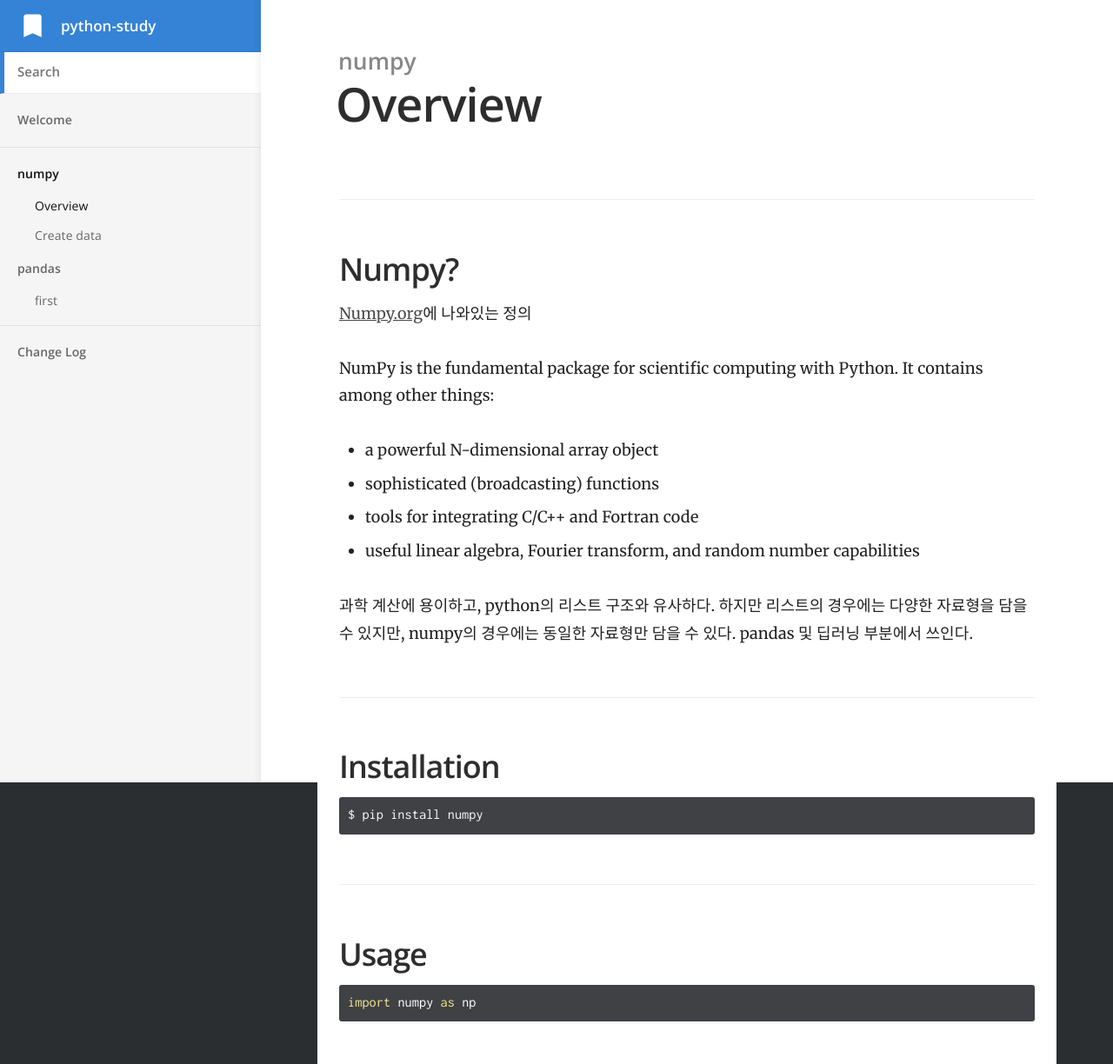
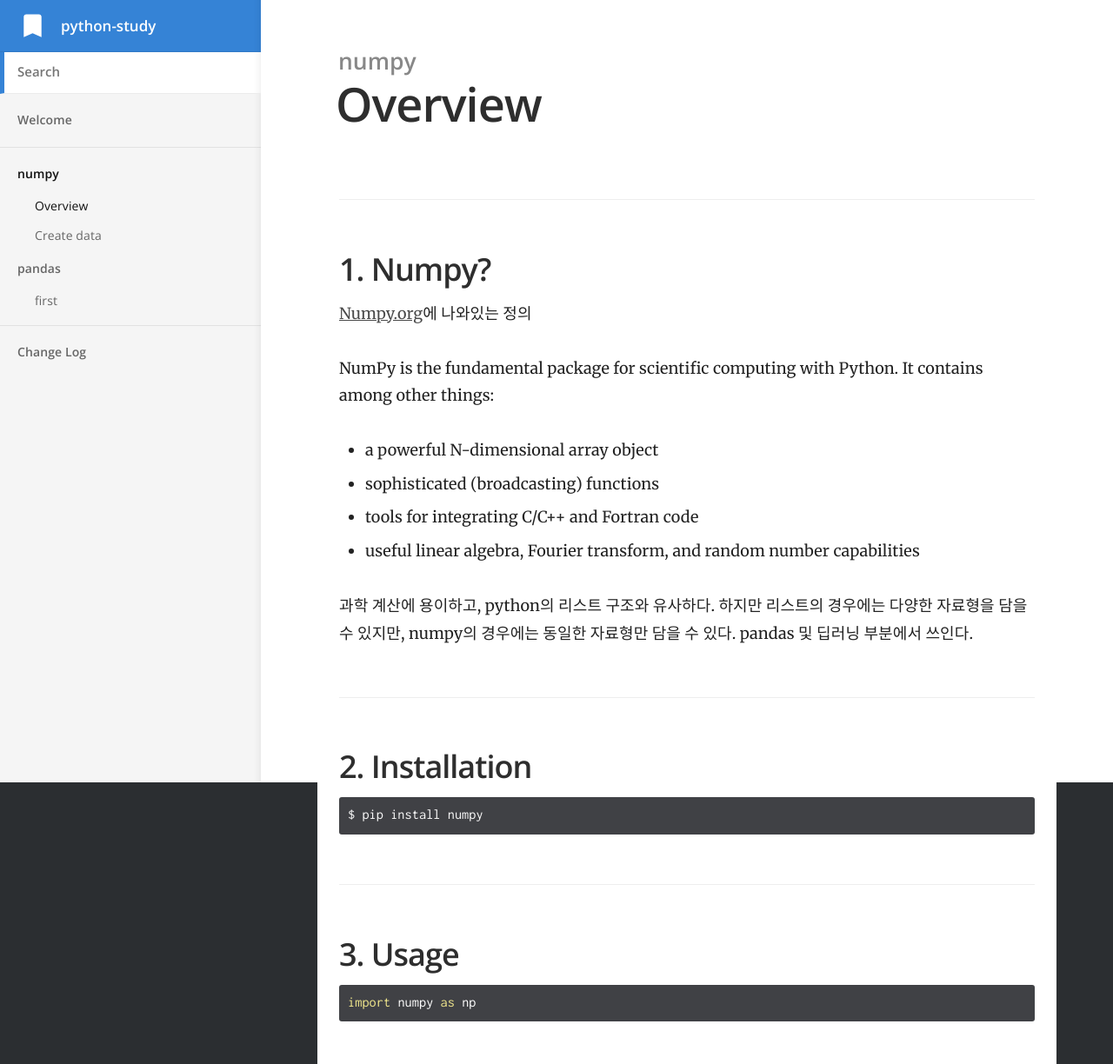
Before and after one commit to jongeunShin95/python-study, a Jekyll site: the page built from _docs/numpy/Overview.md, in a window 1280 px wide. Shown: the whole page at 87% size. Built offline with Jekyll 4.4.1, drawn with Linux system fonts in a browser that asks for light colours.

Commit message:
overview and create data

````diff
--- a/_docs/numpy/Overview.md
+++ b/_docs/numpy/Overview.md
@@ -5,7 +5,7 @@ order: 1
 ---
 
 ---
-## Numpy?
+## 1. Numpy?
 
 [Numpy.org](https://numpy.org/)에 나와있는 정의 <br>
 
@@ -19,11 +19,11 @@ NumPy is the fundamental package for scientific computing with Python. It contai
 과학 계산에 용이하고, python의 리스트 구조와 유사하다. 하지만 리스트의 경우에는 다양한 자료형을 담을 수 있지만, numpy의 경우에는 동일한 자료형만 담을 수 있다. pandas 및 딥러닝 부분에서 쓰인다.
 
 ---
-## Installation
+## 2. Installation
     $ pip install numpy
 
 ---
-## Usage
+## 3. Usage
 ```python
 import numpy as np
 ```
````
Also changed, not shown: _docs/numpy/Create data.md (+3 -3 lines).
